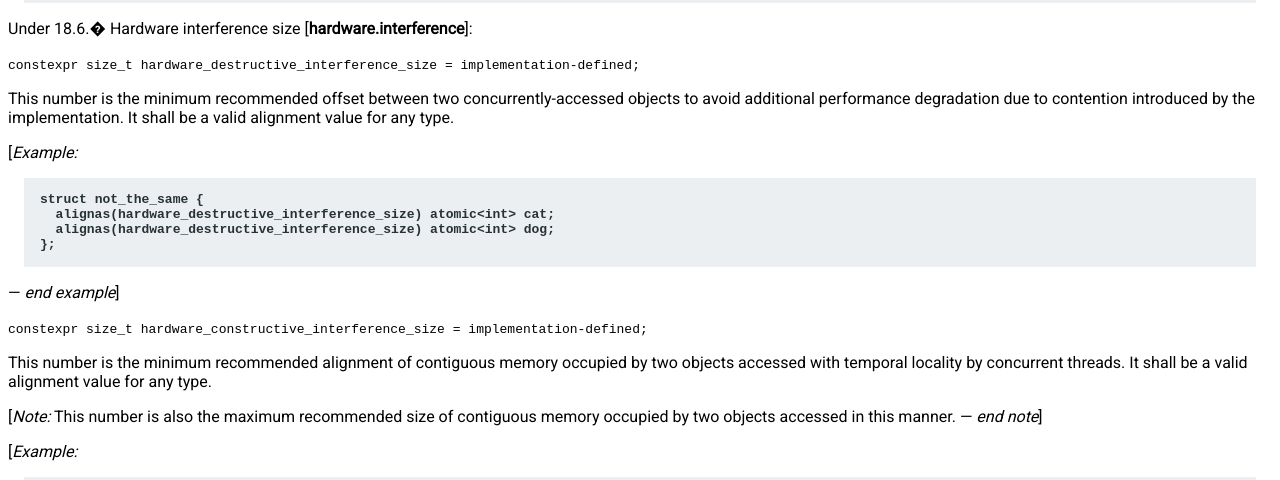
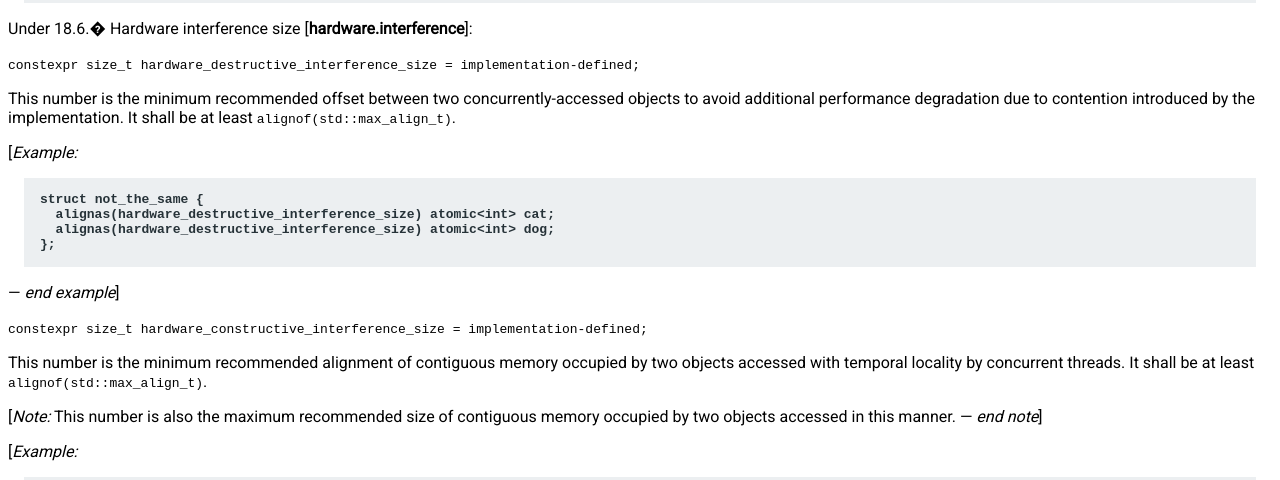
Before and after one commit to jfbastien/papers, a Sphinx documentation site: the page built from source/D0154R1.rst, in a window 1280 px wide and 900 px high, scrolled down 1249 px. Shown: the part 171-651 px from the top of the window. Built offline with Sphinx 7.4.7, drawn with Linux system fonts in a browser that asks for light colours.

Commit message:
alignof(std::max_align_t)

```diff
--- a/source/D0154R1.rst
+++ b/source/D0154R1.rst
@@ -84,7 +84,7 @@
 
 This number is the minimum recommended offset between two concurrently-accessed
 objects to avoid additional performance degradation due to contention introduced
-by the implementation. It shall be a valid alignment value for any type.
+by the implementation. It shall be at least ``alignof(std::max_align_t)``.
 
 [*Example:*
 
@@ -101,7 +101,7 @@ by the implementation. It shall be a valid alignment value for any type.
 
 This number is the minimum recommended alignment of contiguous memory occupied
 by two objects accessed with temporal locality by concurrent threads. It shall
-be a valid alignment value for any type.
+be at least ``alignof(std::max_align_t)``.
 
 [*Note:* This number is also the maximum recommended size of contiguous memory
 occupied by two objects accessed in this manner. — *end note*]
```
